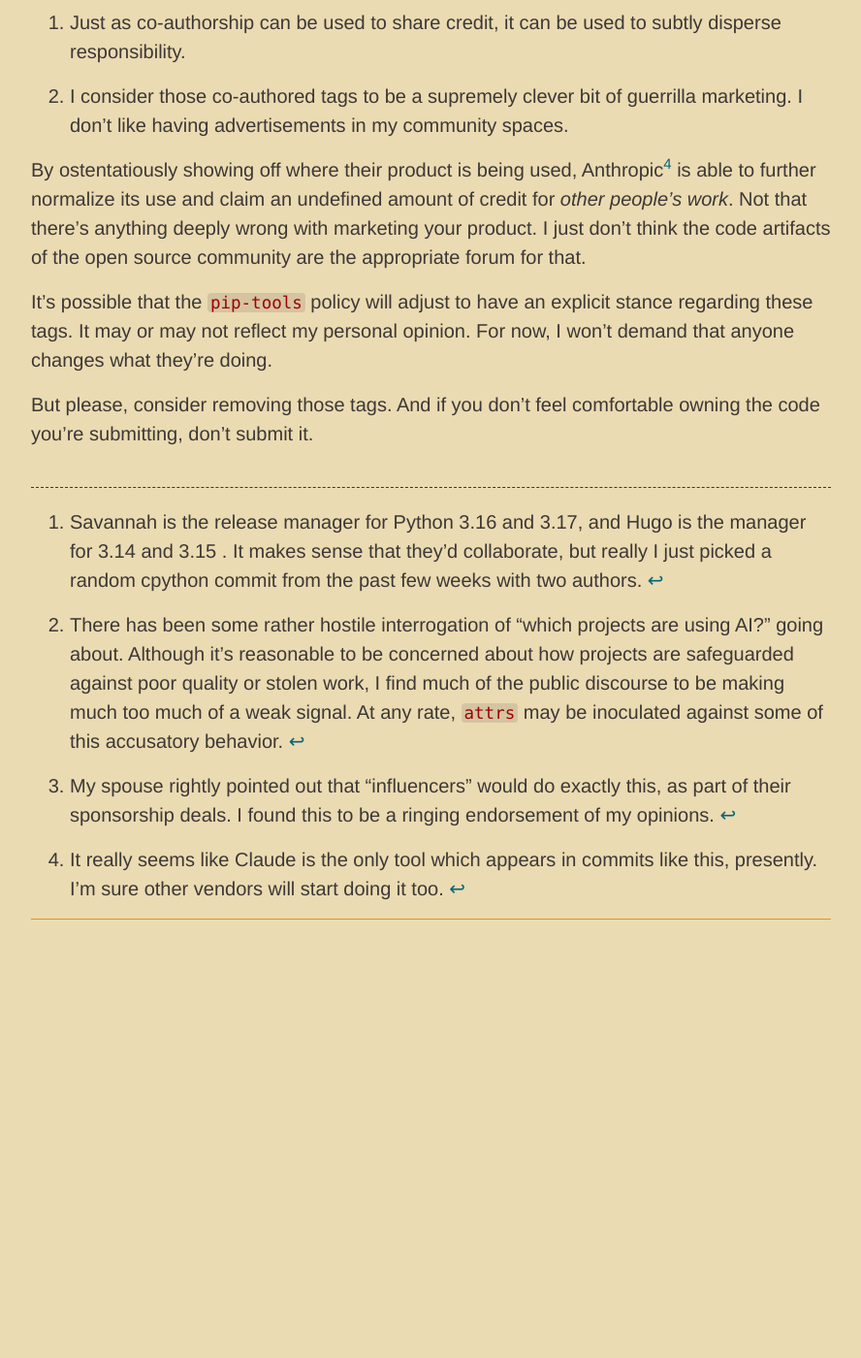
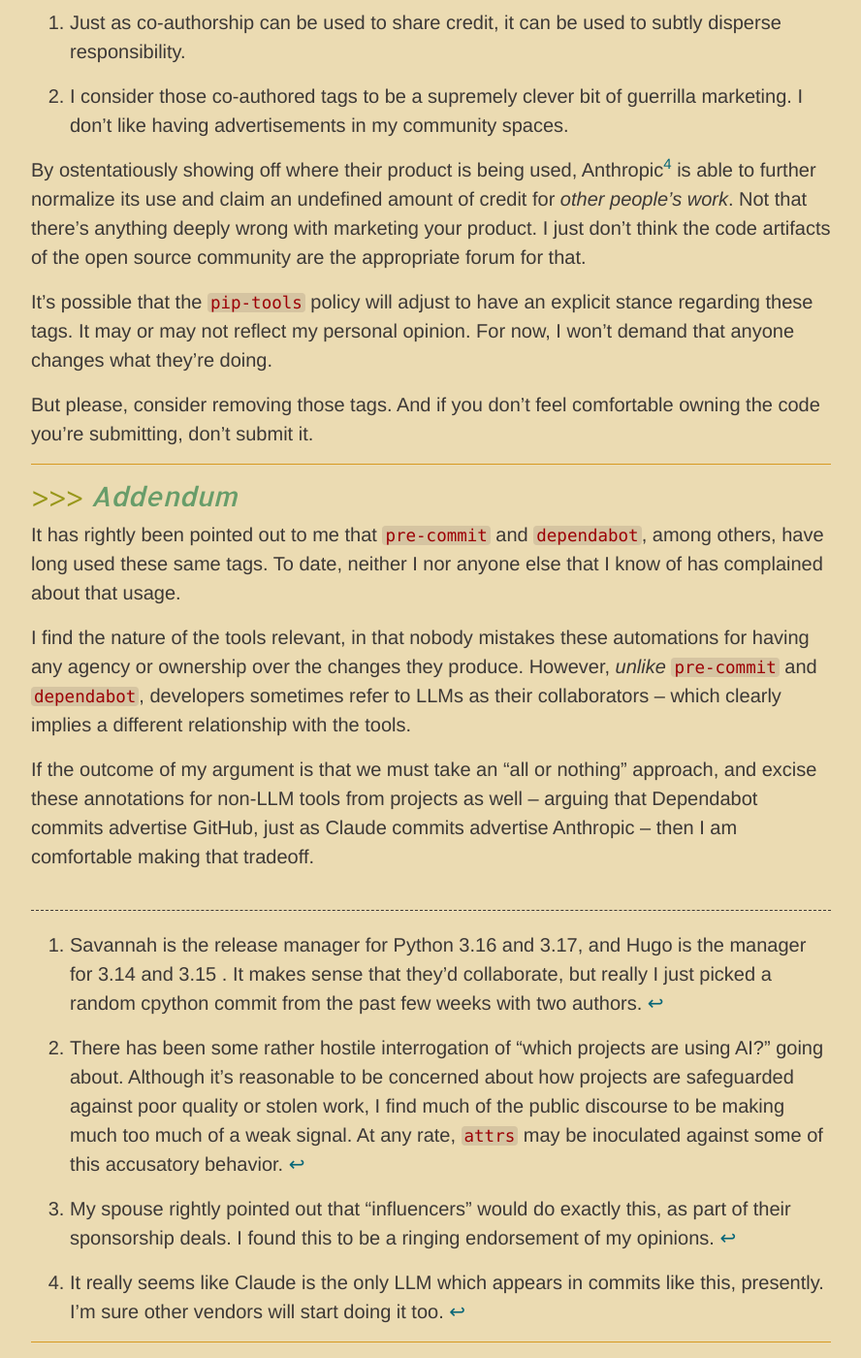
Before and after one commit to sirosen/sirosen.github.io, a Jekyll site: the page built from _posts/2026/2026-03-01-claude-is-not-your-coauthor.md, in a window 1280 px wide and 1400 px high, scrolled down 2279 px. Shown: the whole window at 97% size, without its empty margins (53-941 px from the left). Built offline with Jekyll 4.4.1, drawn with Linux system fonts in a browser that asks for light colours; before the commit the page ends 3243 px from its top, so only the background shows below that.

Commit message:
Add an addendum about pre-commit and dependabot

```diff
--- a/_posts/2026/2026-03-01-claude-is-not-your-coauthor.md
+++ b/_posts/2026/2026-03-01-claude-is-not-your-coauthor.md
@@ -131,7 +131,7 @@
 I just don't think the code artifacts of the open source community are the
 appropriate forum for that.
 
-[^4]: It really seems like Claude is the only tool which appears in commits like this, presently.
+[^4]: It really seems like Claude is the only LLM which appears in commits like this, presently.
       I'm sure other vendors will start doing it too.
 
 It's possible that the `pip-tools` policy will adjust to have an explicit stance
@@ -141,3 +141,24 @@
 
 But please, consider removing those tags.
 And if you don't feel comfortable owning the code you're submitting, don't submit it.
+
+
+***
+
+### *Addendum*
+
+It has rightly been pointed out to me that `pre-commit` and `dependabot`, among
+others, have long used these same tags.
+To date, neither I nor anyone else that I know of has complained about that
+usage.
+
+I find the nature of the tools relevant, in that nobody mistakes these
+automations for having any agency or ownership over the changes they produce.
+However, *unlike* `pre-commit` and `dependabot`, developers sometimes refer to
+LLMs as their collaborators -- which clearly implies a different relationship
+with the tools.
+
+If the outcome of my argument is that we must take an "all or nothing" approach,
+and excise these annotations for non-LLM tools from projects as well -- arguing
+that Dependabot commits advertise GitHub, just as Claude commits advertise
+Anthropic  -- then I am comfortable making that tradeoff.
```
